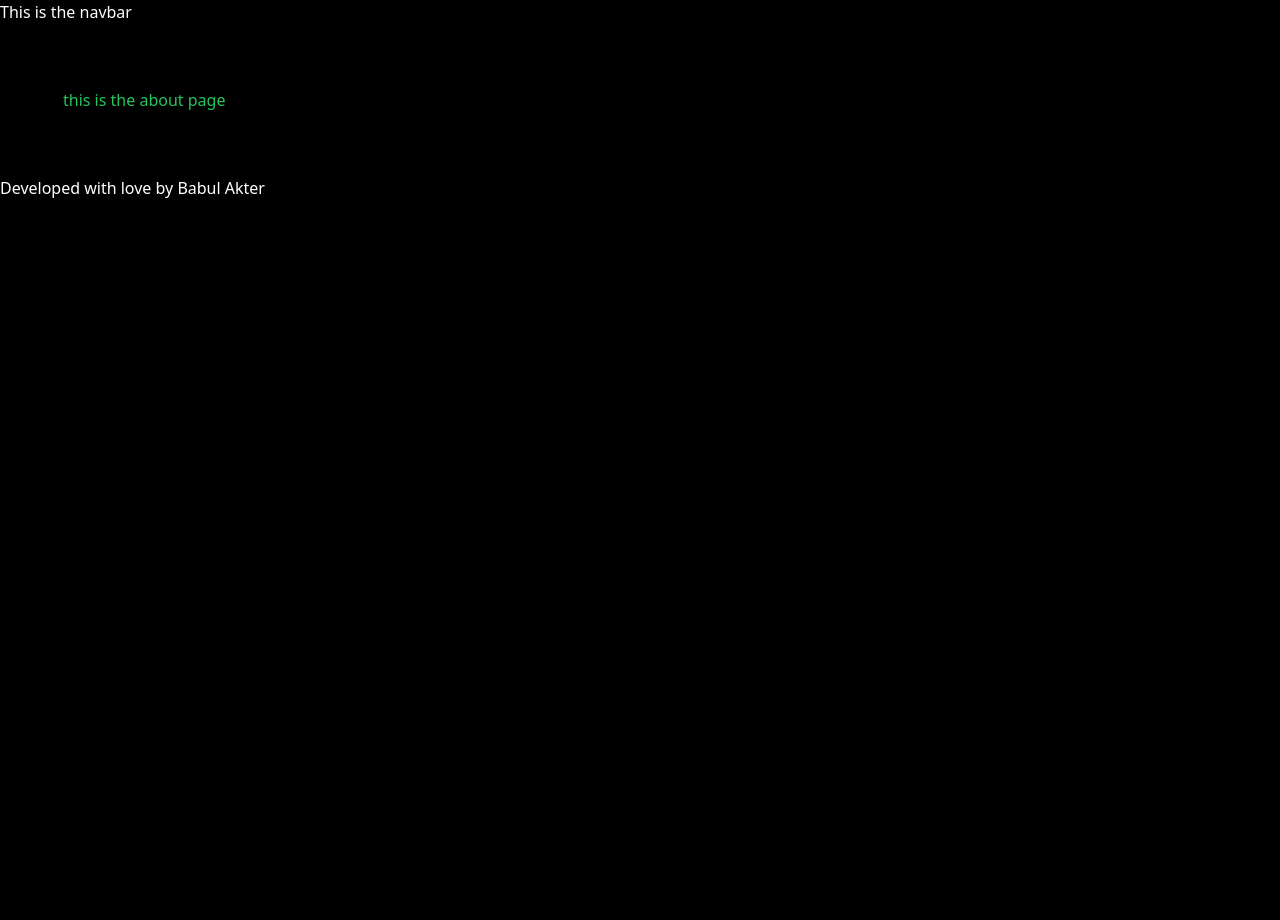
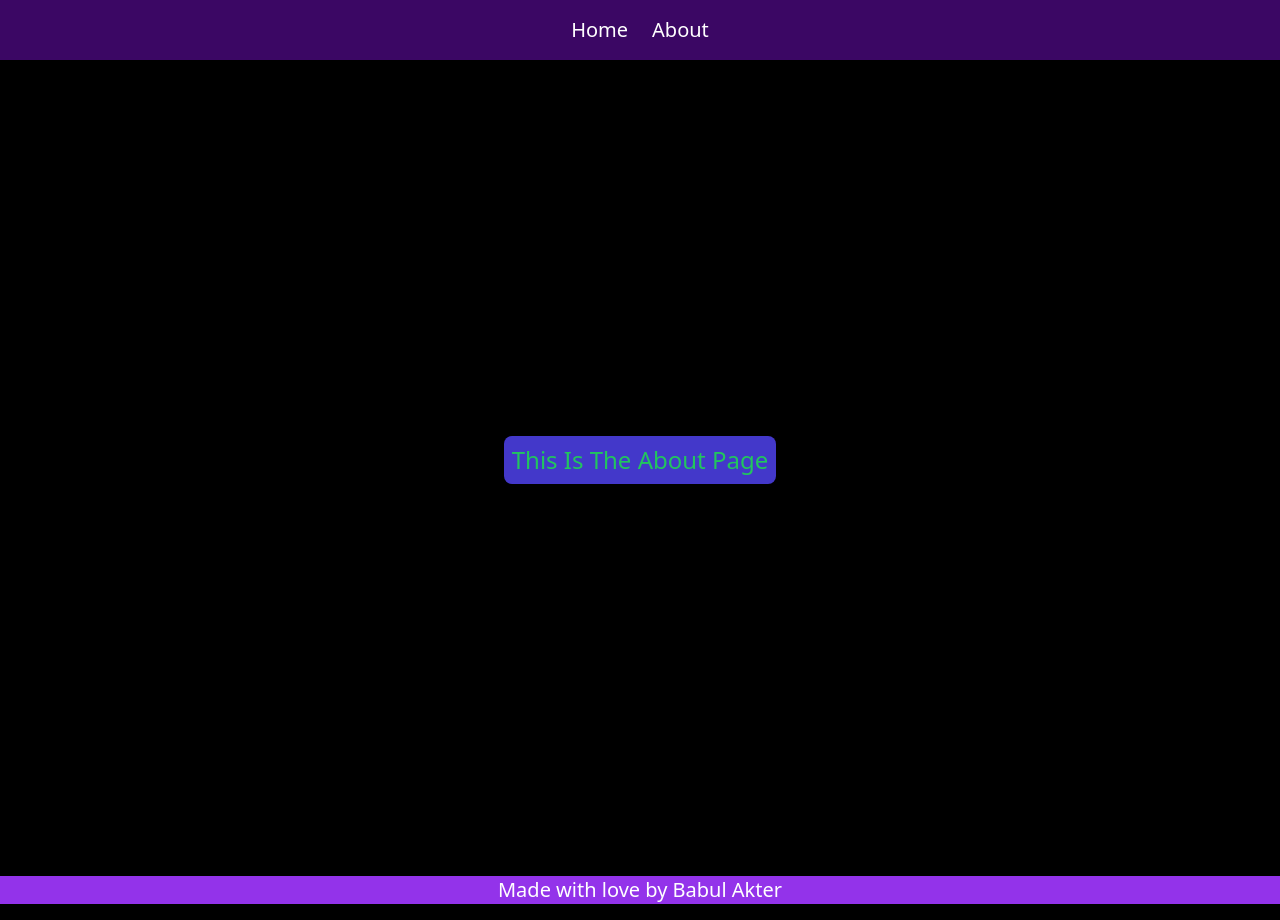
Before and after one commit to babulakterfsd/next-13-app, a Next.js app: page /about in a window 1280 px wide. Before the commit the page ends 800 px from the top, so only its background shows below. Built offline with nearby package versions, Linux system fonts and the light colour scheme.

Commit message:
files and folder setup modified.

```diff
--- a/src/app/about/page.tsx
+++ b/src/app/about/page.tsx
@@ -1,9 +1,17 @@
-const page = () => {
+export const metadata = {
+  title: 'About | Babul Akter',
+  description: 'This is the about page of babul akter',
+  keywords: 'react, nextjs, typescript, tailwindcss, babulakterfsd',
+};
+
+const About = () => {
   return (
-    <div>
-      <h1 className="text-green-500 my-16">this is the about page</h1>
+    <div className="min-h-screen flex justify-center items-center">
+      <h1 className="text-green-500 my-16 text-2xl bg-indigo-700 p-2 rounded-lg capitalize">
+        this is the about page
+      </h1>
     </div>
   );
 };
 
-export default page;
+export default About;
--- a/src/app/layout.tsx
+++ b/src/app/layout.tsx
@@ -1,5 +1,5 @@
-import Footer from '@/ui/footer';
-import Navbar from '@/ui/navbar';
+import Footer from '@/ui/Footer';
+import Navbar from '@/ui/Navbar';
 import '../styles/globals.css';
 
 type RootLayoutType = {
--- a/src/app/page.tsx
+++ b/src/app/page.tsx
@@ -9,7 +9,7 @@ export default function Home() {
   return (
     <div>
       <h1 className="min-h-screen flex justify-center items-center text-3xl text-red-400">
-        This is the home page
+        This is the home route
       </h1>
     </div>
   );
--- a/src/ui/footer.tsx
+++ b/src/ui/footer.tsx
@@ -1,16 +1,8 @@
-import Link from 'next/link';
-
 const Footer = () => {
   return (
-    <div className="py-4 min-w-full bg-slate-500 text-white text-center ">
-      <h6>
-        Developed with love by{' '}
-        <Link
-          href="https://babulakter.com"
-          className="text-blue-300 hover:text-white"
-        >
-          Babul Akter
-        </Link>{' '}
+    <div className="text-xl text-center py-4">
+      <h6 className="bg-purple-600 text-white">
+        Made with love by Babul Akter
       </h6>
     </div>
   );
--- a/src/ui/navbar.tsx
+++ b/src/ui/navbar.tsx
@@ -1,7 +1,14 @@
+import Link from 'next/link';
+
 function Navbar() {
   return (
-    <div className="bg-purple-500 text-white py-2">
-      <h1>This is the navbar</h1>
+    <div className="text-center text-xl bg-purple-950 py-4">
+      <Link href="/" className="mr-6 hover:text-green-600">
+        Home
+      </Link>
+      <Link href="/about" className="hover:text-green-600">
+        About
+      </Link>
     </div>
   );
 }
--- a/tailwind.config.js
+++ b/tailwind.config.js
@@ -4,15 +4,10 @@ module.exports = {
     './src/pages/**/*.{js,ts,jsx,tsx}',
     './src/components/**/*.{js,ts,jsx,tsx}',
     './src/app/**/*.{js,ts,jsx,tsx}',
+    './src/**/*.{js,ts,jsx,tsx}',
   ],
   theme: {
-    extend: {
-      backgroundImage: {
-        'gradient-radial': 'radial-gradient(var(--tw-gradient-stops))',
-        'gradient-conic':
-          'conic-gradient(from 180deg at 50% 50%, var(--tw-gradient-stops))',
-      },
-    },
+
   },
   plugins: [],
 }
```
